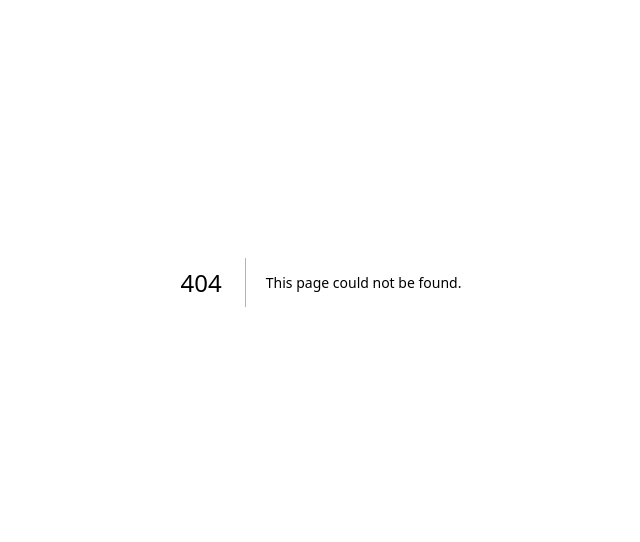
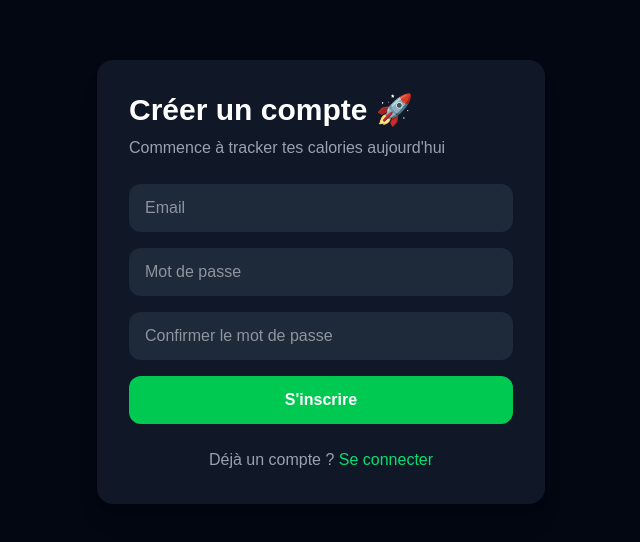
Before and after one commit to biz777/kalorix, a Next.js app: page /register in a window 1280 px wide. Before the commit this address had no page. Shown: the part 118-660 px from the top of the page, without its empty margins (319-959 px from the left). Built offline with nearby package versions, Linux system fonts and the light colour scheme; no server answers.

Commit message:
Implement registration page with Supabase integration

```diff
--- /dev/null
+++ b/app/(auth)/register/page.tsx
@@ -0,0 +1,97 @@
+'use client'
+
+import { useState } from 'react'
+import { supabase } from '@/lib/supabase'
+import { useRouter } from 'next/navigation'
+import Link from 'next/link'
+
+export default function RegisterPage() {
+  const router = useRouter()
+  const [email, setEmail] = useState('')
+  const [password, setPassword] = useState('')
+  const [confirm, setConfirm] = useState('')
+  const [error, setError] = useState('')
+  const [loading, setLoading] = useState(false)
+
+  const handleRegister = async () => {
+    setLoading(true)
+    setError('')
+
+    if (password !== confirm) {
+      setError('Les mots de passe ne correspondent pas')
+      setLoading(false)
+      return
+    }
+
+    const { data, error } = await supabase.auth.signUp({ email, password })
+
+    if (error) {
+      setError(error.message)
+      setLoading(false)
+      return
+    }
+
+    if (data.user) {
+      await supabase.from('profiles').insert({
+        id: data.user.id,
+        email: data.user.email,
+        plan: 'free'
+      })
+    }
+
+    router.push('/dashboard')
+  }
+
+  return (
+    <div className="min-h-screen flex items-center justify-center bg-gray-950">
+      <div className="bg-gray-900 p-8 rounded-2xl shadow-xl w-full max-w-md">
+        <h1 className="text-3xl font-bold text-white mb-2">Créer un compte 🚀</h1>
+        <p className="text-gray-400 mb-6">Commence à tracker tes calories aujourd'hui</p>
+
+        {error && (
+          <div className="bg-red-500/10 border border-red-500 text-red-400 px-4 py-3 rounded-lg mb-4">
+            {error}
+          </div>
+        )}
+
+        <div className="space-y-4">
+          <input
+            type="email"
+            placeholder="Email"
+            value={email}
+            onChange={(e) => setEmail(e.target.value)}
+            className="w-full bg-gray-800 text-white px-4 py-3 rounded-xl outline-none focus:ring-2 focus:ring-green-500"
+          />
+          <input
+            type="password"
+            placeholder="Mot de passe"
+            value={password}
+            onChange={(e) => setPassword(e.target.value)}
+            className="w-full bg-gray-800 text-white px-4 py-3 rounded-xl outline-none focus:ring-2 focus:ring-green-500"
+          />
+          <input
+            type="password"
+            placeholder="Confirmer le mot de passe"
+            value={confirm}
+            onChange={(e) => setConfirm(e.target.value)}
+            className="w-full bg-gray-800 text-white px-4 py-3 rounded-xl outline-none focus:ring-2 focus:ring-green-500"
+          />
+          <button
+            onClick={handleRegister}
+            disabled={loading}
+            className="w-full bg-green-500 hover:bg-green-600 text-white font-bold py-3 rounded-xl transition disabled:opacity-50"
+          >
+            {loading ? 'Création...' : "S'inscrire"}
+          </button>
+        </div>
+
+        <p className="text-gray-400 text-center mt-6">
+          Déjà un compte ?{' '}
+          <Link href="/login" className="text-green-400 hover:underline">
+            Se connecter
+          </Link>
+        </p>
+      </div>
+    </div>
+  )
+}
```
